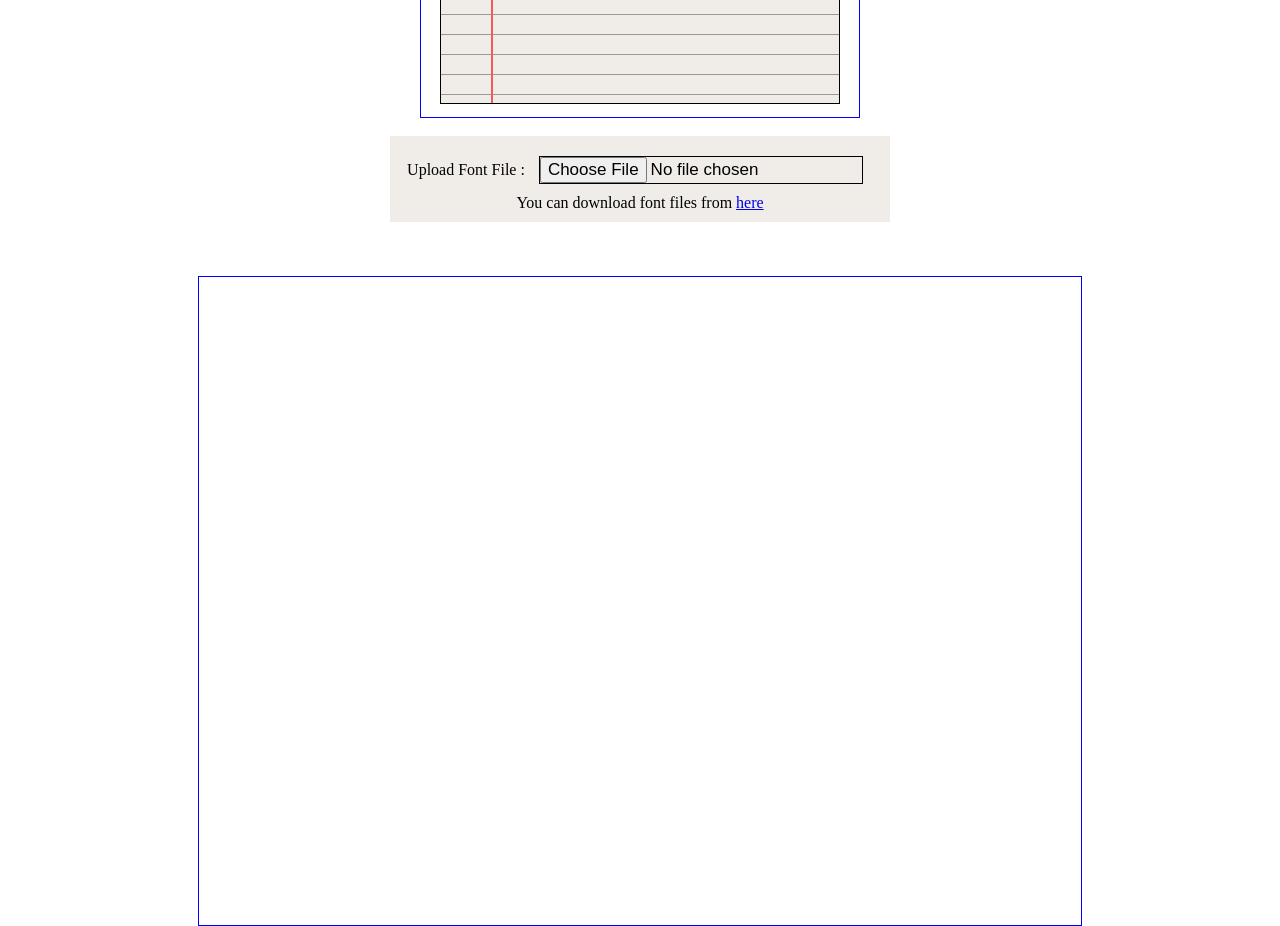
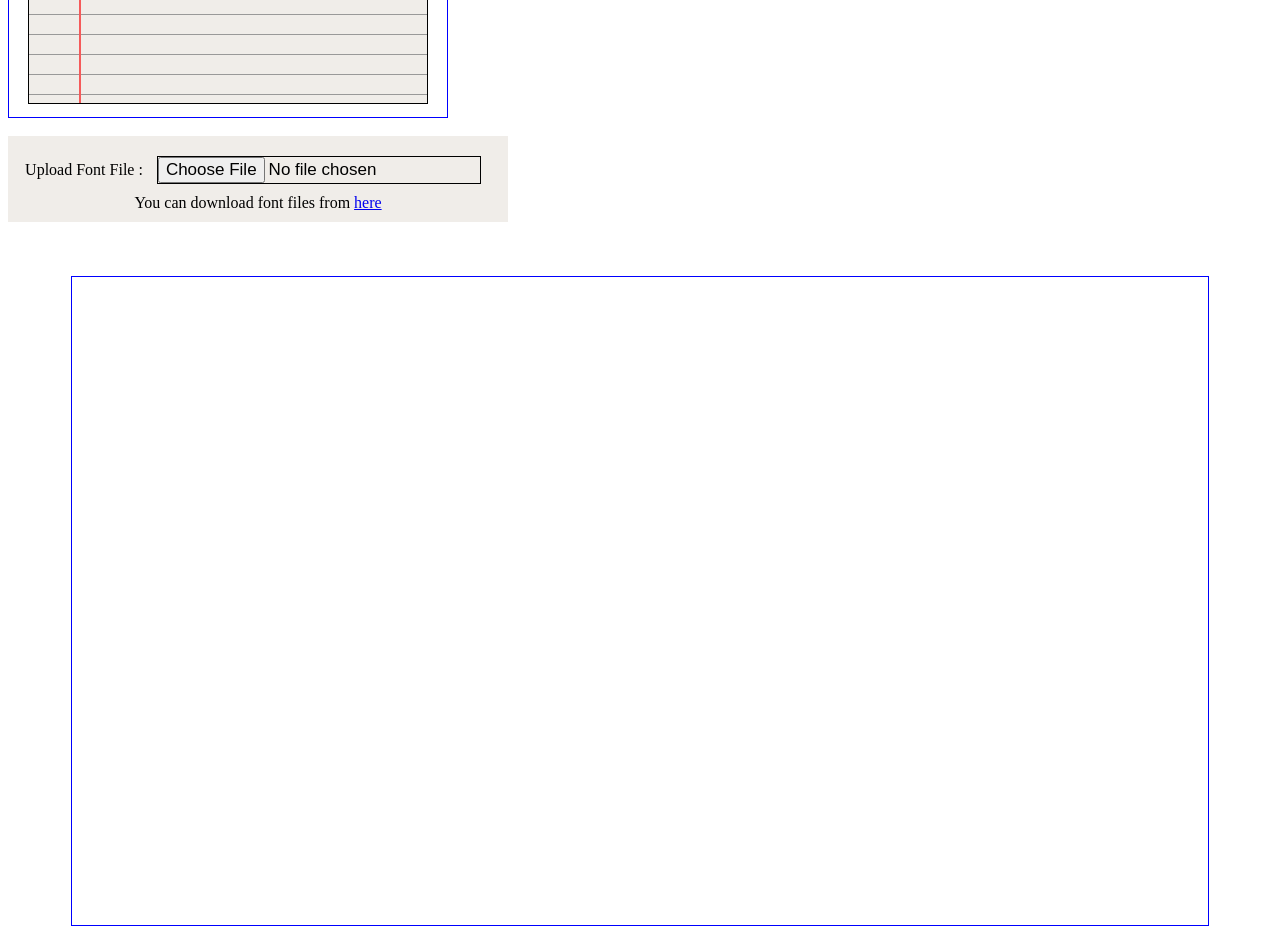
Before and after one commit to kritidipto-1234/text-to-handwriting, a website built with Parcel: page index.html in a window 1280 px wide. Shown: the part 560-1486 px from the top of the page. Built offline with nearby package versions, Linux system fonts and the light colour scheme.

Commit message:
some changes

```diff
--- a/src/css/style.css
+++ b/src/css/style.css
@@ -43,10 +43,12 @@ select{
 }
 
 body{
+    display: flex;
+    flex-direction: column;
 }
 /* Text Editor */
 .textEditor{
-    margin: auto;
+    /* margin: auto; */
     margin-top: 20px;
     font-family: "Custom Font";
     height:598px;
@@ -61,7 +63,6 @@ body{
 .middler{
     max-width: 500px;
     text-align: center;
-    margin: auto;
     padding: 10px;
     background-color:#F0EDE9 ;
 }
@@ -79,7 +80,6 @@ body{
 .navBar{
     display: block;
     max-width: 930px;
-    margin: auto;
 }
     /* @font-face {
      font-family: "Custom Font";
@@ -165,8 +165,7 @@ body{
     overflow-x: scroll;
     display: flex;
     flex-direction: row;
-    max-width: 70%;
-    min-width: 800px;
+    width: 90%;
     margin: auto;
     border: 1px solid blue;
     min-height: 650px;
```
